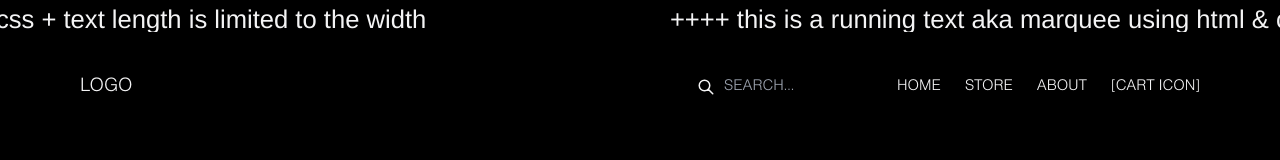
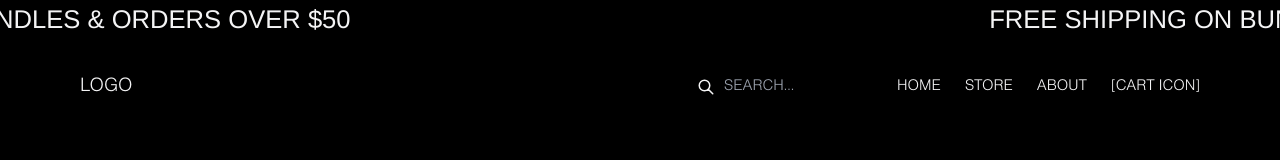
Before and after one commit to mikapikafika/ecommerce-store, a React (Create React App) app in the folder frontend/: page / in a window 1280 px wide. Shown: the top 160 px of the page. Built offline with nearby package versions, Linux system fonts and the light colour scheme.

Commit message:
Small changes

```diff
--- a/frontend/src/components/AnnouncementBar.js
+++ b/frontend/src/components/AnnouncementBar.js
@@ -2,18 +2,17 @@ import React from "react";
 import './AnnouncementBar.css';
 
 function AnnouncementBar() {
-    const textItems = [
+    const tableData = [
         'FREE SHIPPING ON BUNDLES & ORDERS OVER $50',
         'FREE SHIPPING ON BUNDLES & ORDERS OVER $50',
         'FREE SHIPPING ON BUNDLES & ORDERS OVER $50',
     ]
-    const textList = textItems.map((text, index) => <p className={`text-center text-zinc-100 marquee-item-${index}`}>{text}</p>);
+    const spanList = tableData.map((text, index) => <span className={`text-center text-zinc-100 marquee-item-${index}`}>{text}</span>);
 
     return (
         <section id="announcement-bar" className="marquee">
             <div className="bg-black text-zinc-100">
-                <span>++++ this is a running text aka marquee using html &amp; css + text length is limited to the width</span>
-                <span>++++ this is a running text aka marquee using html &amp; css + text length is limited to the width</span>
+                {spanList}
             </div>
         </section>
     )
```
